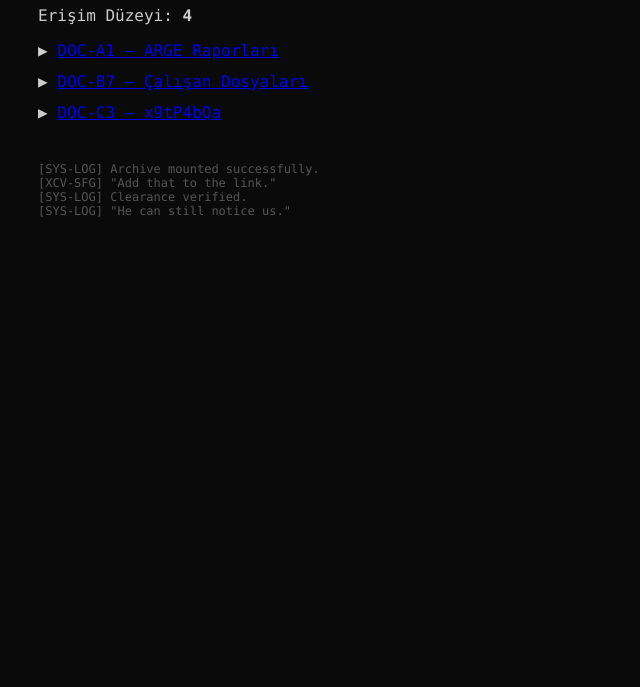
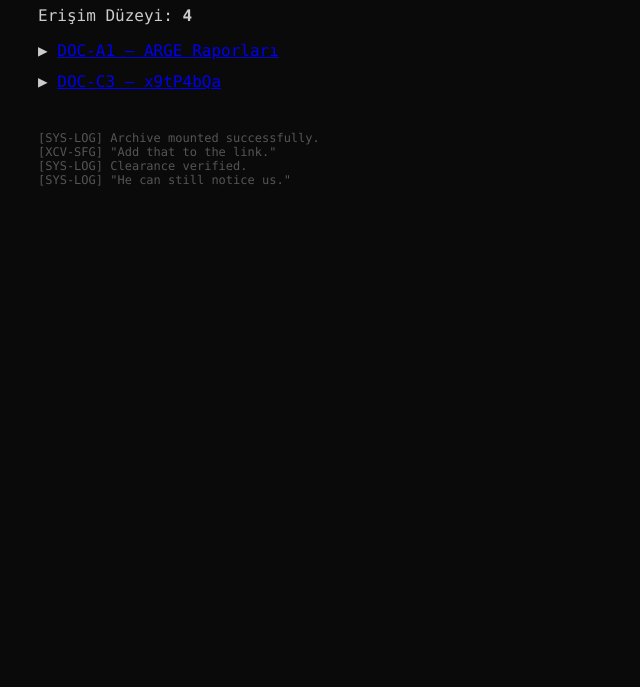
Before and after one commit to tuhatlabs/tuhatlabs.github.io, a plain HTML site: page archive-zT9nW1sQ47kD/index.html in a window 1280 px wide. Shown: the part 113-800 px from the top of the page, without its empty margins (0-640 px from the left). Drawn offline with Linux system fonts and the light colour scheme.

Commit message:
Update index.html

```diff
--- a/archive-zT9nW1sQ47kD/index.html
+++ b/archive-zT9nW1sQ47kD/index.html
@@ -21,7 +21,6 @@ body {
 <p>Erişim Düzeyi: <b>4</b></p>
 
 <div class="file">▶ <a href="doc-A1.html">DOC-A1 – ARGE Raporları</a></div>
-<div class="file">▶ <a href="doc-B7.html">DOC-B7 – Çalışan Dosyaları</a></div>
 <div class="file">▶ <a href="doc-C3.html">DOC-C3 – x9tP4bQa</a></div>
 
 <p style="margin-top:40px; color:#555; font-size:12px;">
```
